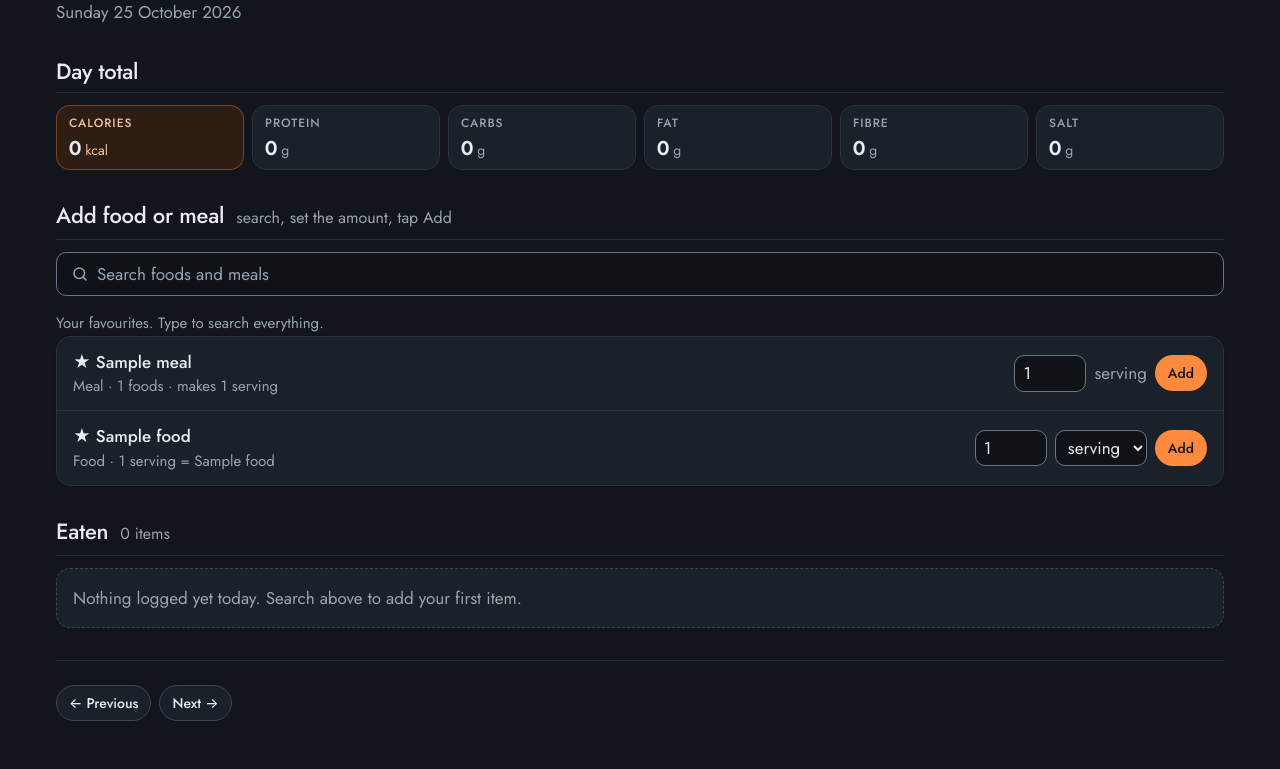
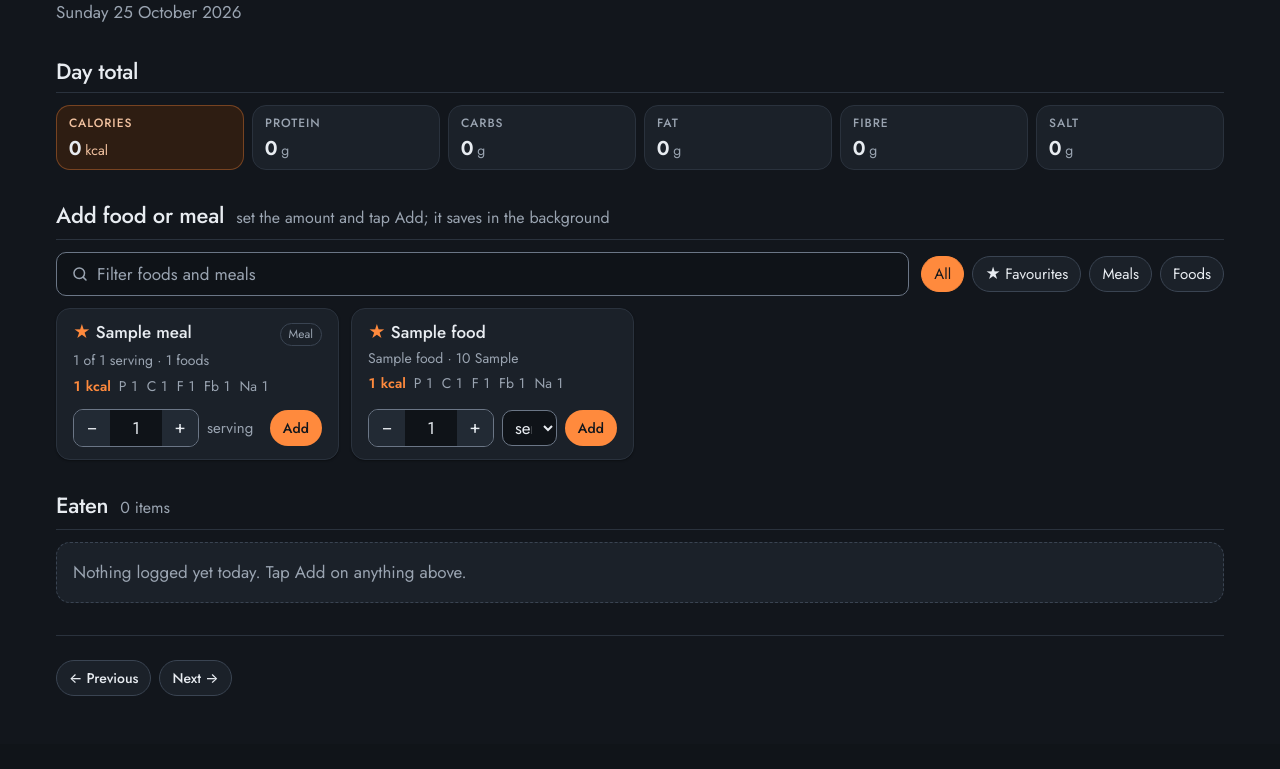
Before and after one commit to huwpdavies/macrotracker, a Flask app: page /log/2026-10-25 in a window 1280 px wide. Shown: the part 237-1006 px from the top of the page. After the commit the page ends 933 px from the top, so only its background shows below. Run offline with Flask 3, Linux system fonts and the light colour scheme; tables that the repository leaves empty hold one stand-in row (values such as "Sample post"); one stand-in notice (Sample message) is shown.

Commit message:
Log page catalogue with background add and undo; run functions in London next to the database
Co-Authored-By: Claude Opus 5.5 <noreply@anthropic.com>

```diff
--- a/macrotracker/templates/log/day.html
+++ b/macrotracker/templates/log/day.html
@@ -11,35 +11,25 @@
 
   <section class="section">
     <div class="section-head"><h2>Day total</h2></div>
-    {% with macros = totals, compact = True %}{% include "partials/_nutrients.html" %}{% endwith %}
+    <div id="day-total">{% include "partials/_day_total.html" %}</div>
   </section>
 
   <section class="section">
     <div class="section-head">
       <h2>Add food or meal</h2>
-      <p class="section-sub">search, set the amount, tap Add</p>
+      <p class="section-sub">set the amount and tap Add; it saves in the background</p>
     </div>
-    <div class="search">
-      <input type="search" name="q" placeholder="Search foods and meals" aria-label="Search foods and meals" autocomplete="off"
-             hx-get="{{ url_for('log.search', day_text=day.isoformat()) }}"
-             hx-trigger="input changed delay:250ms, search, load" hx-target="#log-results">
-    </div>
-    <div id="log-results" aria-live="polite"></div>
+    {% include "partials/_catalogue.html" %}
   </section>
 
-  <section class="section">
-    <div class="section-head">
-      <h2>Eaten</h2>
-      <p class="section-sub">{{ entries|length }} item{{ '' if entries|length == 1 else 's' }}</p>
-    </div>
-    {% with empty_text = "Nothing logged " ~ ("yet today" if is_today else "for this day") ~ ". Search above to add your first item." %}
-      {% include "partials/_entries.html" %}
-    {% endwith %}
-  </section>
+  <section class="section" id="eaten">{% include "partials/_eaten_section.html" %}</section>
 
   <nav class="day-nav" aria-label="Choose day">
     <a class="btn btn-secondary btn-sm" href="{{ url_for('log.day', day_text=prev_day) }}" aria-label="Previous day">← Previous</a>
     {% if not is_today %}<a class="btn btn-secondary btn-sm" href="{{ url_for('log.today') }}">Today</a>{% endif %}
     <a class="btn btn-secondary btn-sm" href="{{ url_for('log.day', day_text=next_day) }}" aria-label="Next day">Next →</a>
   </nav>
+
+  <div id="toast" class="toast" role="status" aria-live="polite"></div>
+  <script src="/js/catalogue.js" defer></script>
 {% endblock %}
--- /dev/null
+++ b/macrotracker/templates/partials/_catalogue.html
@@ -0,0 +1,58 @@
+{# Every meal and food as a card. Add posts in the background (HTMX) and the reply updates the
+   day total, the Eaten list and the message at the bottom of the screen, so the page never reloads. #}
+{% if cards %}
+  <div class="catalogue-tools">
+    <div class="search">
+      <input type="search" id="catalogue-filter" placeholder="Filter foods and meals" aria-label="Filter foods and meals"
+             aria-controls="catalogue" autocomplete="off">
+    </div>
+    <div class="filter-chips" role="group" aria-label="Show">
+      <button type="button" class="chip" data-filter="all" aria-pressed="true">All</button>
+      <button type="button" class="chip" data-filter="fav" aria-pressed="false">★ Favourites</button>
+      <button type="button" class="chip" data-filter="meal" aria-pressed="false">Meals</button>
+      <button type="button" class="chip" data-filter="food" aria-pressed="false">Foods</button>
+    </div>
+  </div>
+  <ul class="catalogue" id="catalogue">
+    {% for card in cards %}
+      {% set item = card.item %}{% set m = card.macros %}
+      <li data-name="{{ card.name|lower }}" data-kind="{{ card.kind }}" data-fav="{{ 1 if item.is_favourite else 0 }}">
+        <form class="product" hx-post="{{ url_for('log.add', day_text=day.isoformat()) }}" hx-swap="none">
+          <input type="hidden" name="kind" value="{{ card.kind }}">
+          <input type="hidden" name="item_id" value="{{ item.id }}">
+          <div class="product-head">
+            <span class="product-name">{% if item.is_favourite %}<span class="fav" aria-label="Favourite">★</span> {% endif %}{{ card.name }}</span>
+            {% if card.kind == "meal" %}<span class="product-kind">Meal</span>{% endif %}
+          </div>
+          <p class="product-serving">{{ card.serving }}</p>
+          <p class="product-macros">
+            <span class="kcal-chip">{{ m.calories_kcal|num(0) }}&nbsp;kcal</span>
+            <span>P&nbsp;{{ m.protein_g|num }}</span><span>C&nbsp;{{ m.carbs_g|num }}</span><span>F&nbsp;{{ m.fat_g|num }}</span><span>Fb&nbsp;{{ m.fibre_g|num }}</span><span>Na&nbsp;{{ m.salt_g|num(2) }}</span>
+          </p>
+          <div class="product-controls">
+            <div class="stepper">
+              <button type="button" class="step" data-step="-1" aria-label="Less {{ card.name }}">−</button>
+              <input type="number" name="amount" value="1" min="0" step="any" inputmode="decimal" aria-label="Amount of {{ card.name }}">
+              <button type="button" class="step" data-step="1" aria-label="More {{ card.name }}">+</button>
+            </div>
+            {% if card.kind == "food" %}
+              <select name="mode" aria-label="Amount of {{ card.name }} is in" data-unit="{{ item.unit }}">
+                <option value="servings">serving</option>
+                <option value="amount">{{ item.unit }}</option>
+              </select>
+            {% else %}
+              <input type="hidden" name="mode" value="servings"><span class="product-unit">serving</span>
+            {% endif %}
+            <button type="submit" class="btn btn-primary btn-sm product-add">Add</button>
+          </div>
+        </form>
+      </li>
+    {% endfor %}
+  </ul>
+  <p class="empty-inline" id="catalogue-empty" hidden>Nothing matches. <a href="{{ url_for('foods.new') }}">Add it as a new food</a>.</p>
+{% else %}
+  <div class="empty">
+    <p>Your food library is empty. Add some foods and they'll appear here, ready to log.</p>
+    <a class="btn btn-primary" href="{{ url_for('foods.new') }}">Add your first food</a>
+  </div>
+{% endif %}
--- /dev/null
+++ b/macrotracker/templates/partials/_day_total.html
@@ -0,0 +1 @@
+{% with macros = totals, compact = True %}{% include "partials/_nutrients.html" %}{% endwith %}
--- /dev/null
+++ b/macrotracker/templates/partials/_eaten_section.html
@@ -0,0 +1,8 @@
+{# Inner part of the log page's Eaten section; re-sent after each background add or undo. #}
+<div class="section-head">
+  <h2>Eaten</h2>
+  <p class="section-sub">{{ entries|length }} item{{ '' if entries|length == 1 else 's' }}</p>
+</div>
+{% with empty_text = "Nothing logged " ~ ("yet today" if is_today else "for this day") ~ ". Tap Add on anything above." %}
+  {% include "partials/_entries.html" %}
+{% endwith %}
--- a/macrotracker/templates/partials/_log_results.html
+++ /dev/null
@@ -1,40 +0,0 @@
-{# Quick-add results. Each row is its own small form that logs the item to `day`. #}
-{% macro add_form(kind, item, label, meta, default_mode=None) %}
-  <li class="result">
-    <div class="grow">
-      <span class="row-title">{{ '★ ' if item.is_favourite }}{{ label }}</span>
-      <span class="row-meta">{{ meta }}</span>
-    </div>
-    <form method="post" action="{{ url_for('log.add', day_text=day.isoformat()) }}" class="result-form">
-      <input type="hidden" name="csrf_token" value="{{ csrf_token() }}">
-      <input type="hidden" name="kind" value="{{ kind }}">
-      <input type="hidden" name="item_id" value="{{ item.id }}">
-      <input type="number" name="amount" value="1" min="0" step="any" inputmode="decimal" aria-label="Amount of {{ label }}" class="result-amount">
-      {% if kind == "food" %}
-        <select name="mode" aria-label="Amount is in" class="result-mode">
-          <option value="servings">serving</option>
-          <option value="amount">{{ item.unit }}</option>
-        </select>
-      {% else %}
-        <span class="result-unit">serving</span>
-      {% endif %}
-      <button type="submit" class="btn btn-primary btn-sm">Add</button>
-    </form>
-  </li>
-{% endmacro %}
-
-{% if foods or meals %}
-  {% if not q %}<p class="hint">Your favourites. Type to search everything.</p>{% endif %}
-  <ul class="list results">
-    {% for meal in meals %}
-      {{ add_form("meal", meal, meal.name, "Meal · " ~ meal.items|length ~ " foods · makes " ~ (meal.servings|num(2)) ~ " serving" ~ ('' if meal.servings == 1 else 's')) }}
-    {% endfor %}
-    {% for food in foods %}
-      {{ add_form("food", food, food.name, "Food · 1 serving = " ~ (food.serving_label or (food.serving_size|num(2) ~ ' ' ~ food.unit))) }}
-    {% endfor %}
-  </ul>
-{% elif q %}
-  <p class="empty-inline">Nothing matches "{{ q }}". <a href="{{ url_for('foods.new') }}">Add it as a new food</a>.</p>
-{% else %}
-  <p class="hint">Start typing to find a food or meal. Star your regulars and they will appear here.</p>
-{% endif %}
--- a/public/css/main.css
+++ b/public/css/main.css
@@ -202,7 +202,6 @@ a.tile:hover { border-color: var(--accent); color: var(--text); }
 .list a.grow:hover { color: var(--accent); }
 .list .amount { font-variant-numeric: tabular-nums; }
 .list .kcal { color: var(--muted); font-variant-numeric: tabular-nums; min-width: 4.5rem; text-align: right; }
-.row-title { display: block; font-weight: var(--heading-weight); overflow-wrap: anywhere; }
 .row-meta { display: block; font-size: .9375rem; font-weight: var(--text-weight); color: var(--muted); }
 
 .table-wrap { overflow-x: auto; background: var(--surface); border: 1px solid var(--line); border-radius: var(--radius); box-shadow: var(--shadow); }
@@ -282,19 +281,50 @@ a.tile:hover { border-color: var(--accent); color: var(--text); }
 .goal-card-head a:hover { color: var(--accent); }
 .goal-card-actions { display: flex; flex-wrap: wrap; align-items: center; gap: var(--s2); margin-top: var(--s3); padding-top: var(--s3); border-top: 1px solid var(--line); }
 
-/* 11 Log: day navigation and quick-add results ---------------------------- */
+/* 11 Log: catalogue cards, filter chips, background-add message --------- */
+.catalogue-tools { display: flex; flex-wrap: wrap; align-items: center; gap: var(--s2) var(--s3); margin-bottom: var(--s3); }
+.catalogue-tools .search { flex: 1 1 16rem; margin: 0; }
+.filter-chips { display: flex; flex-wrap: wrap; gap: var(--s2); }
+.chip { min-height: 2.25rem; padding: 0 var(--s3); border-radius: 999px; border: 1px solid var(--line-strong); background: var(--surface);
+  color: var(--text); font-size: .9375rem; cursor: pointer; }
+.chip[aria-pressed="true"] { background: var(--accent); border-color: var(--accent); color: var(--on-accent); }
+.catalogue { list-style: none; margin: 0; padding: 0; display: grid; grid-template-columns: repeat(auto-fill, minmax(17rem, 1fr)); gap: var(--s3); }
+.product { display: flex; flex-direction: column; gap: var(--s1); height: 100%; margin: 0; padding: var(--s3) var(--s4);
+  background: var(--surface); border: 1px solid var(--line); border-radius: var(--radius); box-shadow: var(--shadow);
+  transition: border-color .2s; }
+.product.added { border-color: var(--accent); }
+.product-head { display: flex; align-items: baseline; justify-content: space-between; gap: var(--s2); }
+.product-name { font-weight: var(--heading-weight); line-height: 1.3; overflow-wrap: anywhere; }
+.product-name .fav { color: var(--accent); }
+.product-kind { flex: none; padding: 1px var(--s2); border-radius: 999px; border: 1px solid var(--line-strong); font-size: .75rem; color: var(--muted); }
+.product-serving { margin: 0; font-size: .875rem; color: var(--muted); }
+.product-macros { margin: 0; display: flex; flex-wrap: wrap; gap: 0 var(--s2); font-size: .875rem; color: var(--muted); font-variant-numeric: tabular-nums; }
+.kcal-chip { color: var(--accent); font-weight: var(--number-weight); }
+.product-controls { display: flex; align-items: center; gap: var(--s2); margin-top: auto; padding-top: var(--s2); }
+.product-controls select { width: auto; min-height: 2.25rem; padding: var(--s1) var(--s2); flex: 1; min-width: 0; }
+.product-unit { flex: 1; color: var(--muted); font-size: .9375rem; }
+.product-add { flex: none; }
+.stepper { display: flex; align-items: center; border: 1px solid var(--control); border-radius: var(--radius-sm); overflow: hidden; flex: none; }
+.stepper input { width: 3.25rem; min-height: 2.25rem; padding: 0; border: 0; border-radius: 0; text-align: center; -moz-appearance: textfield; }
+.stepper input::-webkit-inner-spin-button, .stepper input::-webkit-outer-spin-button { -webkit-appearance: none; margin: 0; }
+.stepper input:focus { outline-offset: -2px; }
+.step { width: 2.25rem; height: 2.25rem; border: 0; background: var(--surface-2); color: var(--text); font-size: 1.125rem; cursor: pointer; }
+.step:hover { background: var(--line-strong); }
+/* The message after adding: fixed above the tab bar, fades out after a few seconds (catalogue.js). */
+.toast { position: fixed; left: 50%; bottom: var(--s5); z-index: 40; transform: translate(-50%, 1rem); display: flex; align-items: center; gap: var(--s3);
+  width: max-content; max-width: calc(100% - 2rem); padding: var(--s3) var(--s4); border-radius: var(--radius-sm);
+  background: var(--surface-2); color: var(--text); border: 1px solid var(--accent); box-shadow: 0 6px 20px rgba(0, 0, 0, .45);
+  opacity: 0; pointer-events: none; transition: opacity .2s, transform .2s; }
+.toast.show { opacity: 1; pointer-events: auto; transform: translate(-50%, 0); }
+.toast-error { border-color: var(--warn); color: var(--warn); }
+.toast-undo { background: none; border: 0; padding: var(--s1) var(--s2); color: var(--accent); font: inherit; font-weight: var(--heading-weight);
+  text-decoration: underline; text-underline-offset: 3px; cursor: pointer; }
 .day-date { margin: var(--s1) 0 0; }
 /* Previous / Today / Next sit at the bottom of the dashboard and log, after the day's content. */
 .day-nav { display: flex; flex-wrap: wrap; gap: var(--s2); margin-top: var(--s6); padding-top: var(--s5); border-top: 1px solid var(--line); }
-.results > li { flex-wrap: wrap; }
-.result-form { display: flex; align-items: center; gap: var(--s2); }
-.result-form .result-amount { width: 4.5rem; min-height: 2.25rem; padding: var(--s1) var(--s2); }
-.result-form .result-mode { width: auto; min-height: 2.25rem; padding: var(--s1) var(--s2); }
-.result-unit { color: var(--muted); }
 @media (max-width: 640px) {
   .day-nav .btn { flex: 1; }
-  .result-form { flex: 1 1 100%; }
-  .result-form .result-mode { flex: 1; }
+  .toast { bottom: calc(5.5rem + env(safe-area-inset-bottom)); }
 }
 
 /* The "Eaten" table on the dashboard and log: item names link to their edit page, total row at the foot. */
--- /dev/null
+++ b/public/js/catalogue.js
@@ -0,0 +1,66 @@
+// Log page catalogue: instant filtering, − / + steppers, a short "Added" state on the card,
+// and hiding the message at the bottom after a few seconds. Saving itself is done by HTMX.
+(function () {
+  var list = document.getElementById("catalogue");
+  if (!list) return;
+  var filterBox = document.getElementById("catalogue-filter");
+  var empty = document.getElementById("catalogue-empty");
+  var chips = document.querySelectorAll(".filter-chips .chip");
+  var mode = "all";
+
+  function applyFilter() {
+    var words = filterBox.value.trim().toLowerCase();
+    var shown = 0;
+    list.querySelectorAll(":scope > li").forEach(function (li) {
+      var ok = (!words || li.dataset.name.indexOf(words) !== -1) &&
+        (mode === "all" || (mode === "fav" ? li.dataset.fav === "1" : li.dataset.kind === mode));
+      li.hidden = !ok;
+      if (ok) shown++;
+    });
+    empty.hidden = shown > 0;
+  }
+  filterBox.addEventListener("input", applyFilter);
+  chips.forEach(function (chip) {
+    chip.addEventListener("click", function () {
+      mode = chip.dataset.filter;
+      chips.forEach(function (c) { c.setAttribute("aria-pressed", String(c === chip)); });
+      applyFilter();
+    });
+  });
+
+  // − / +: one serving at a time, or 10 g / ml (1 for other units) when the amount is in the food's unit.
+  list.addEventListener("click", function (e) {
+    var btn = e.target.closest(".step");
+    if (!btn) return;
+    var form = btn.closest("form");
+    var input = form.querySelector("input[name=amount]");
+    var select = form.querySelector("select[name=mode]");
+    var size = 1;
+    if (select && select.value === "amount") size = /^(g|ml)$/.test(select.dataset.unit) ? 10 : 1;
+    var next = Math.max(0, (parseFloat(input.value) || 0) + Number(btn.dataset.step) * size);
+    input.value = Math.round(next * 100) / 100;
+  });
+
+  // After a successful add: brief "Added ✓" on the card, then reset its amount.
+  document.body.addEventListener("htmx:afterRequest", function (e) {
+    var form = e.detail.elt;
+    if (!form.classList || !form.classList.contains("product") || !e.detail.successful) return;
+    var button = form.querySelector(".product-add");
+    form.classList.add("added");
+    button.textContent = "Added ✓";
+    setTimeout(function () {
+      form.classList.remove("added");
+      button.textContent = "Add";
+      form.querySelector("input[name=amount]").value = 1;
+    }, 1200);
+  });
+
+  // Hide the message a few seconds after it last changed.
+  var timer;
+  document.body.addEventListener("htmx:afterSettle", function () {
+    var toast = document.getElementById("toast");
+    if (!toast || !toast.classList.contains("show")) return;
+    clearTimeout(timer);
+    timer = setTimeout(function () { toast.classList.remove("show"); }, 6000);
+  });
+})();
```
Also changed, not shown: docs/learning-notes.md (+5 -0 lines), macrotracker/blueprints/log.py (+52 -31 lines), macrotracker/templates/partials/_log_updates.html (added, +12 -0 lines), tests/test_log.py (+34 -7 lines), vercel.json (added).
